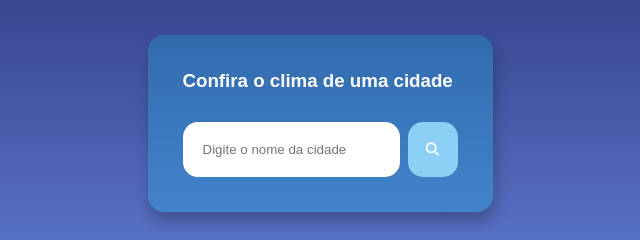
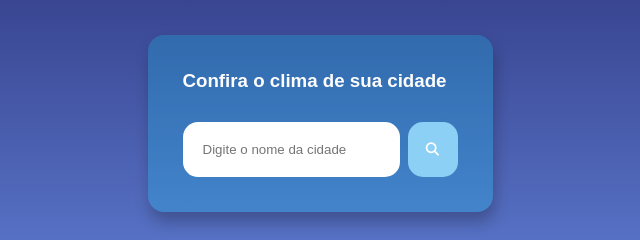
Before and after one commit to VictorrMendes/Clima, a plain HTML site: page index.html in a window 1280 px wide. Shown: the part 277-517 px from the top of the page, 320-960 px from the left. Drawn offline with Linux system fonts and the light colour scheme; a web font is replaced by a local one.

Commit message:
Criando projeto

```diff
--- a/index.html
+++ b/index.html
@@ -20,7 +20,7 @@
 <body>
     <div class="container">
         <div class="form">
-            <h3>Confira o clima de uma cidade</h3>
+            <h3>Confira o clima de sua cidade</h3>
             <div class="form-input-container">
                 <input type="text" id="city-input" placeholder="Digite o nome da cidade" />
                 <button id="search">
```
